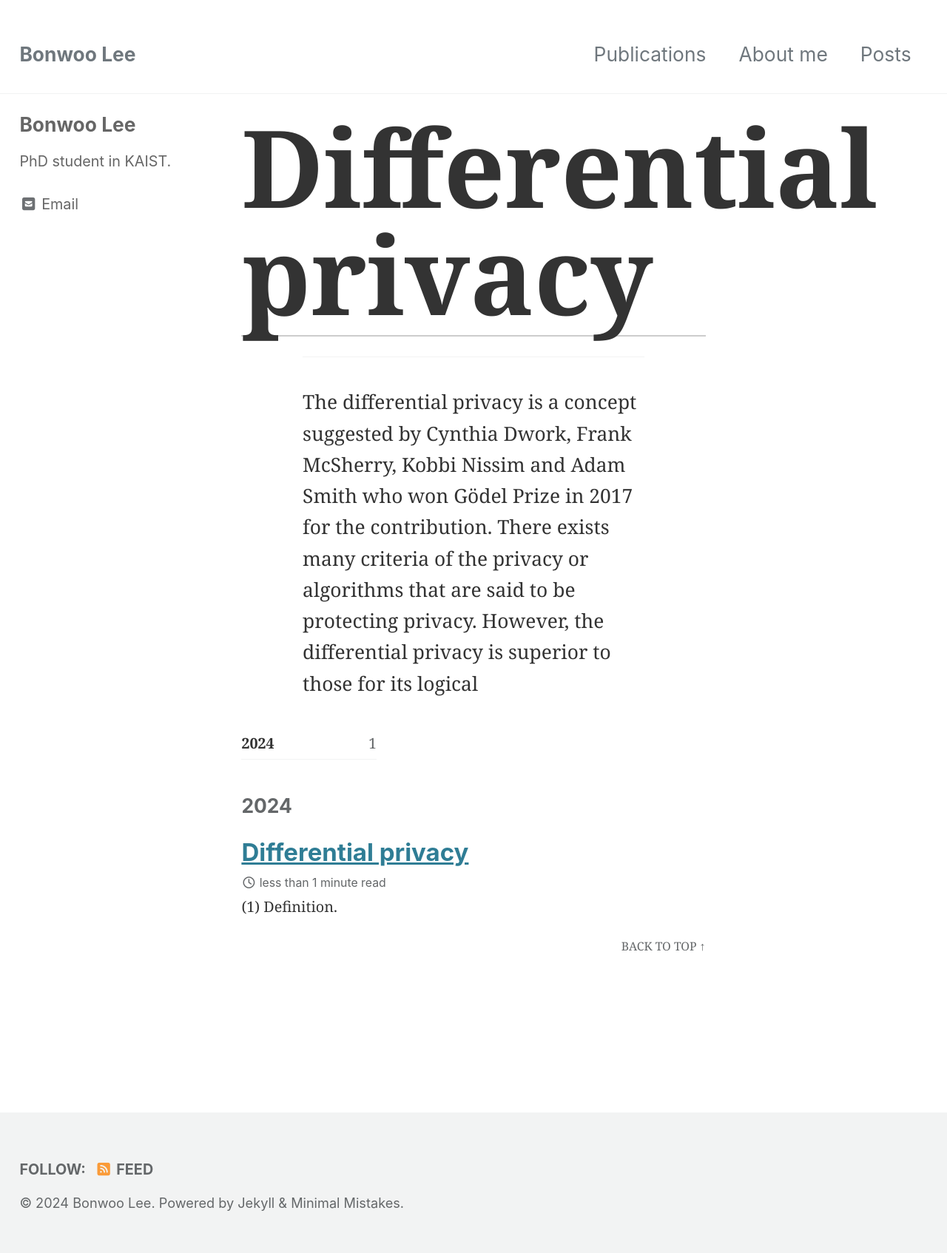
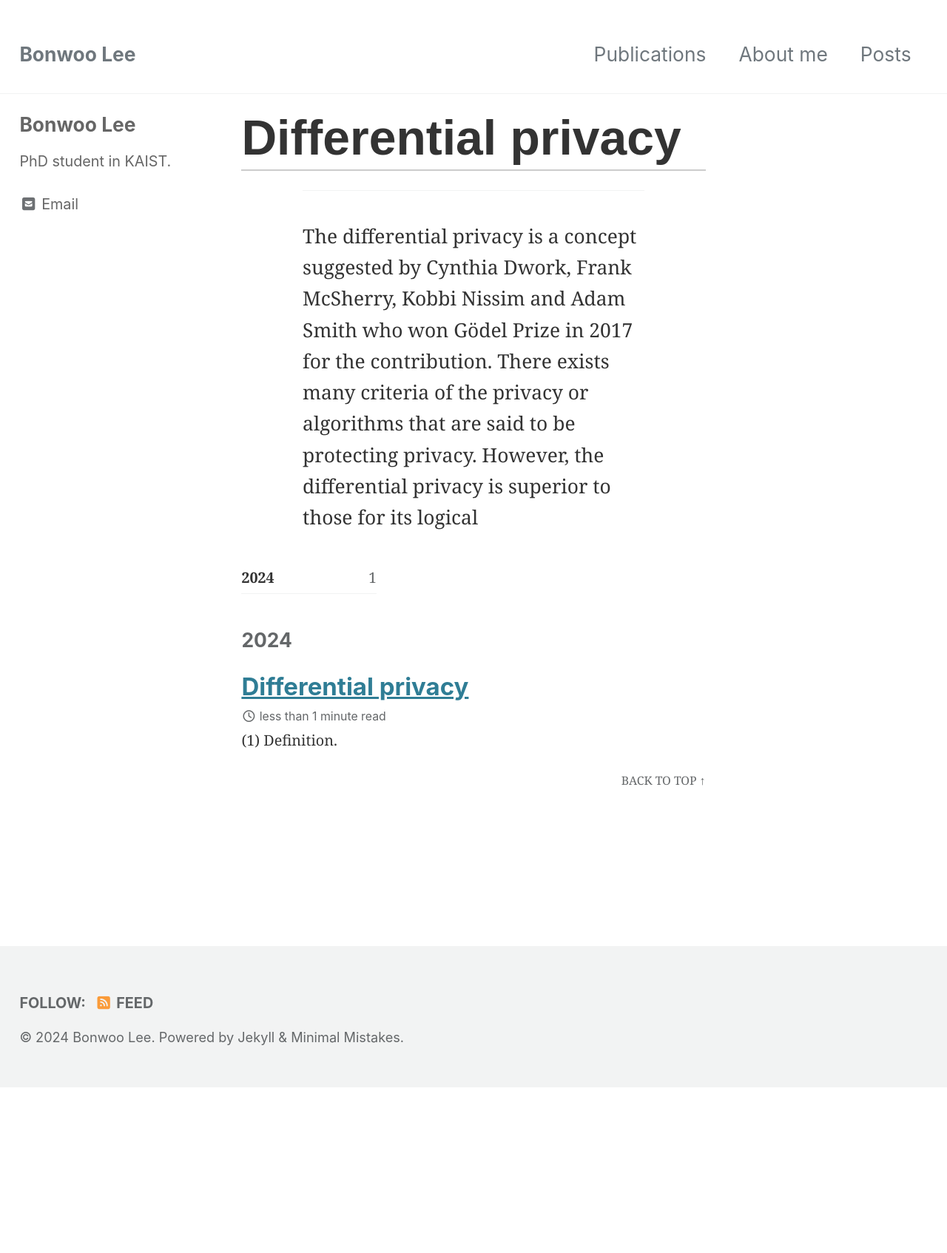
Before and after one commit to righthim/righthim.github.io, a Jekyll site: the page built from _posts/2024-12-29-Differential privacy (definition).md, in a window 1280 px wide. Shown: the whole page at 74% size. Built offline with Jekyll 4.4.1, drawn with Linux system fonts in a browser that asks for light colours; cached includes are drawn as plain includes; after the commit the page ends 1470 px from its top, so only the background shows below that.

Commit message:
Update post custom.css

```diff
--- a/assets/css/post custom.css
+++ b/assets/css/post custom.css
@@ -19,9 +19,9 @@
 
 /* Post title styling */
 .page__title {
-  font-family: 'Georgia', serif;  /* Change the font of the title (can be customized) */
+  font-family: 'Arial', sans-serif;  /* Change the font of the title (can be customized) */
   font-weight: bold;  /* Make the title bold */
-  font-size: 5.5em;   /* Increase the font size */
+  font-size: 2.5em;   /* Increase the font size */
   color: #333;        /* Title color */
   margin-bottom: 10px; /* Space below the title */
   border-bottom: 2px solid #ccc;  /* Horizontal line below the title */
```
